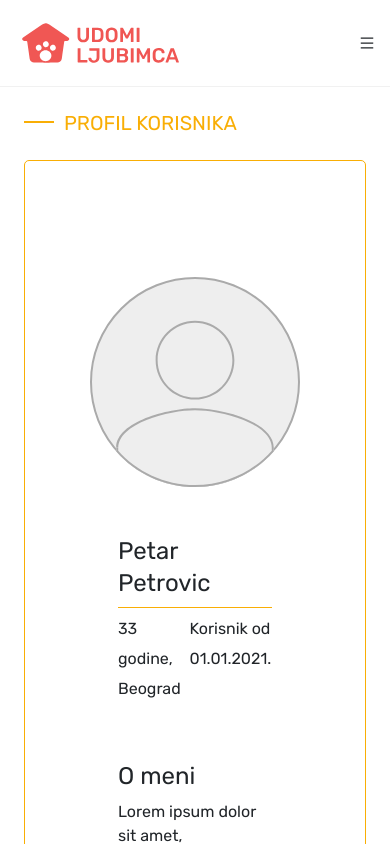
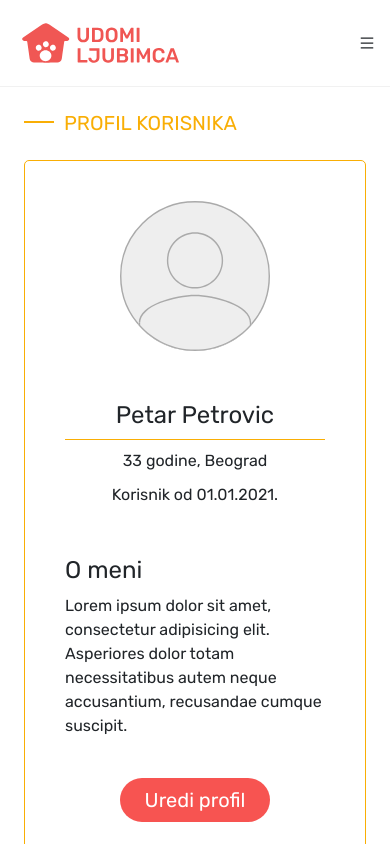
Before and after one commit to udomiljubimca/udomiljubimca-frontend, a React (Create React App) app in the folder frontend/: page / in a window 390 px wide. Shown: the top 844 px of the page. Built offline with nearby package versions, Linux system fonts and the light colour scheme.

Commit message:
User profile cover section - mobile

```diff
--- a/frontend/src/App.js
+++ b/frontend/src/App.js
@@ -9,9 +9,13 @@ import Footer from "./components/Footer/Footer";
 
 import Cards from "./components/pet-profile/Cards/Cards";
 import PetInfo from "./components/pet-profile/PetInfo/PetInfo";
+
 import UserProfile from "./components/user-profile/UserProfile/UserProfile";
 
 function App() {
+  const [isUserView, setIsUserView] = useState(true);
+  console.log(SliderData);
+
   const [current, setCurrent] = useState(0);
   const length = SliderData.length;
 
@@ -32,7 +36,7 @@ function App() {
         prevSlide={prevSlide}
         nextSlide={nextSlide}
       /> */}
-      <UserProfile />
+      <UserProfile isUserView={isUserView} />
       {/* <Cards /> */}
       <Footer />
     </div>
--- a/frontend/src/components/user-profile/UserProfile/UserProfile.css
+++ b/frontend/src/components/user-profile/UserProfile/UserProfile.css
@@ -9,7 +9,6 @@
 .page-title {
   font-size: 20px;
   text-transform: uppercase;
-  /* margin: 46px 0 15px; */
 }
 
 .user-profile__inner {
@@ -33,9 +32,9 @@
 
 .user-profile__intro h2,
 .user-profile__about h3 {
-  line-height: 32px;
   font-size: 24px;
   font-weight: 400;
+  line-height: 32px;
 }
 
 .user-profile__details {
@@ -45,6 +44,10 @@
   margin-top: 6px;
 }
 
+.user-profile__details p {
+  font-size: 20px;
+}
+
 .user-profile__about {
   margin-top: 40px;
 }
@@ -52,3 +55,29 @@
 .user-profile__about h3 {
   margin-bottom: 8px;
 }
+
+.user-profile__about button {
+  display: block;
+  margin: auto;
+  margin-top: 40px;
+}
+
+@media only screen and (max-width: 767px) {
+  .user-profile__inner {
+    padding: 40px 40px 60px;
+  }
+
+  .user-profile__intro img {
+    max-width: 150px;
+  }
+
+  .user-profile__details {
+    flex-direction: column;
+    text-align: center;
+  }
+
+  .user-profile__details p {
+    font-size: 16px;
+    margin-bottom: 4px;
+  }
+}
--- a/frontend/src/components/user-profile/UserProfile/UserProfile.js
+++ b/frontend/src/components/user-profile/UserProfile/UserProfile.js
@@ -2,13 +2,13 @@ import React from "react";
 import "./UserProfile.css";
 import Avatar from "../../../assets/avatar.svg";
 
-function UserProfile() {
+function UserProfile({ isUserView }) {
   return (
-    <section class="user-profile container">
-      <h1 class="page-title mt-4">Profil korisnika</h1>
+    <section className="user-profile container">
+      <h1 className="page-title mt-4">Profil korisnika</h1>
 
-      <div class="user-profile__inner">
-        <div class="user-profile__intro">
+      <div className="user-profile__inner">
+        <div className="user-profile__intro">
           <img src={Avatar} alt="Udomi Ljubimca" />
           <h2>Petar Petrovic</h2>
         </div>
@@ -18,13 +18,18 @@ function UserProfile() {
           <p>Korisnik od 01.01.2021.</p>
         </div>
 
-        <div class="user-profile__about">
+        <div className="user-profile__about">
           <h3>O meni</h3>
           <p>
             Lorem ipsum dolor sit amet, consectetur adipisicing elit. Asperiores
             dolor totam necessitatibus autem neque accusantium, recusandae
             cumque suscipit.
           </p>
+          {isUserView && (
+            <button type="button" className="custom-btn btn-primary">
+              Uredi profil
+            </button>
+          )}
         </div>
       </div>
     </section>
```
Also changed, not shown: 1 other file (tests, documents, lock files or other folders).
